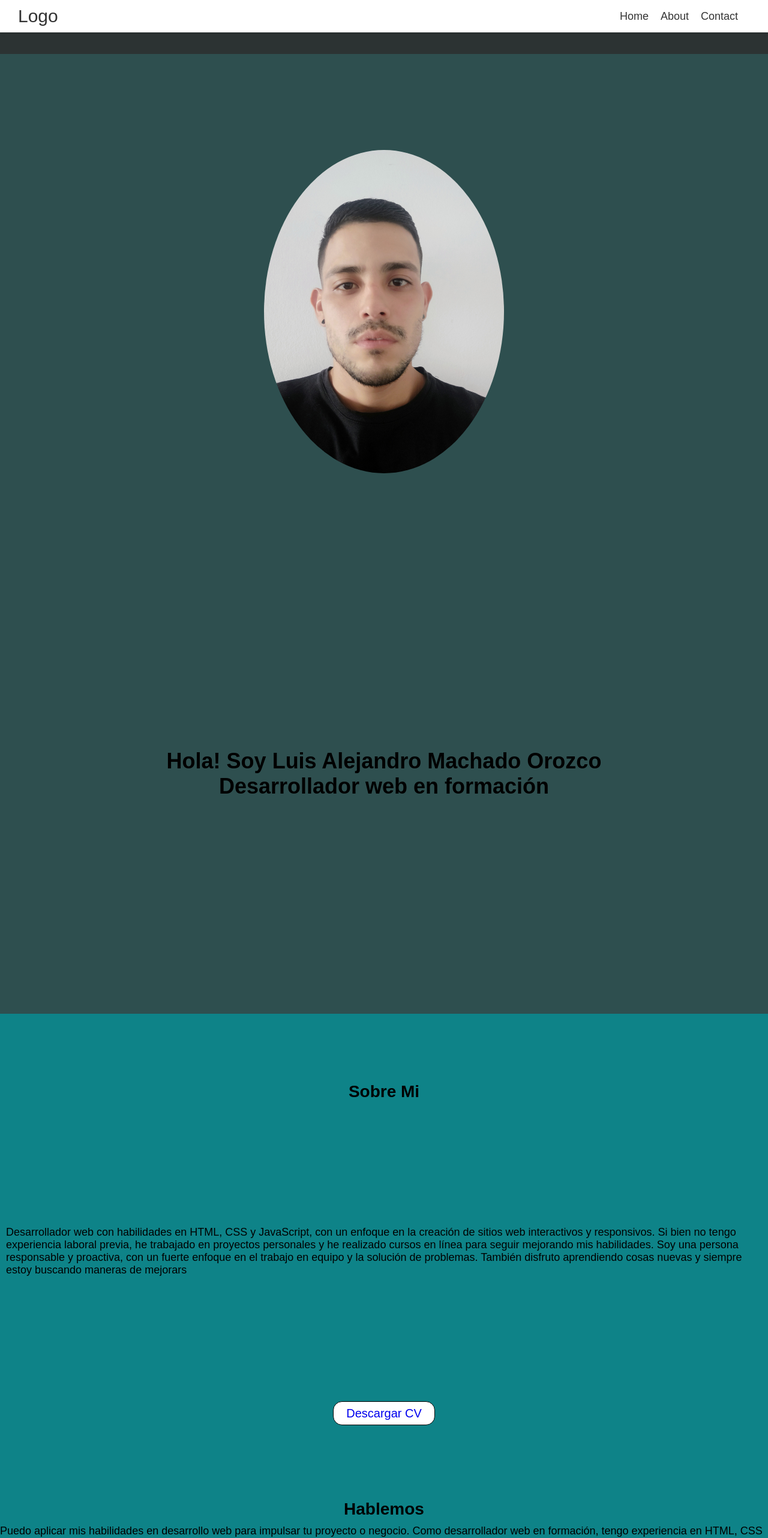
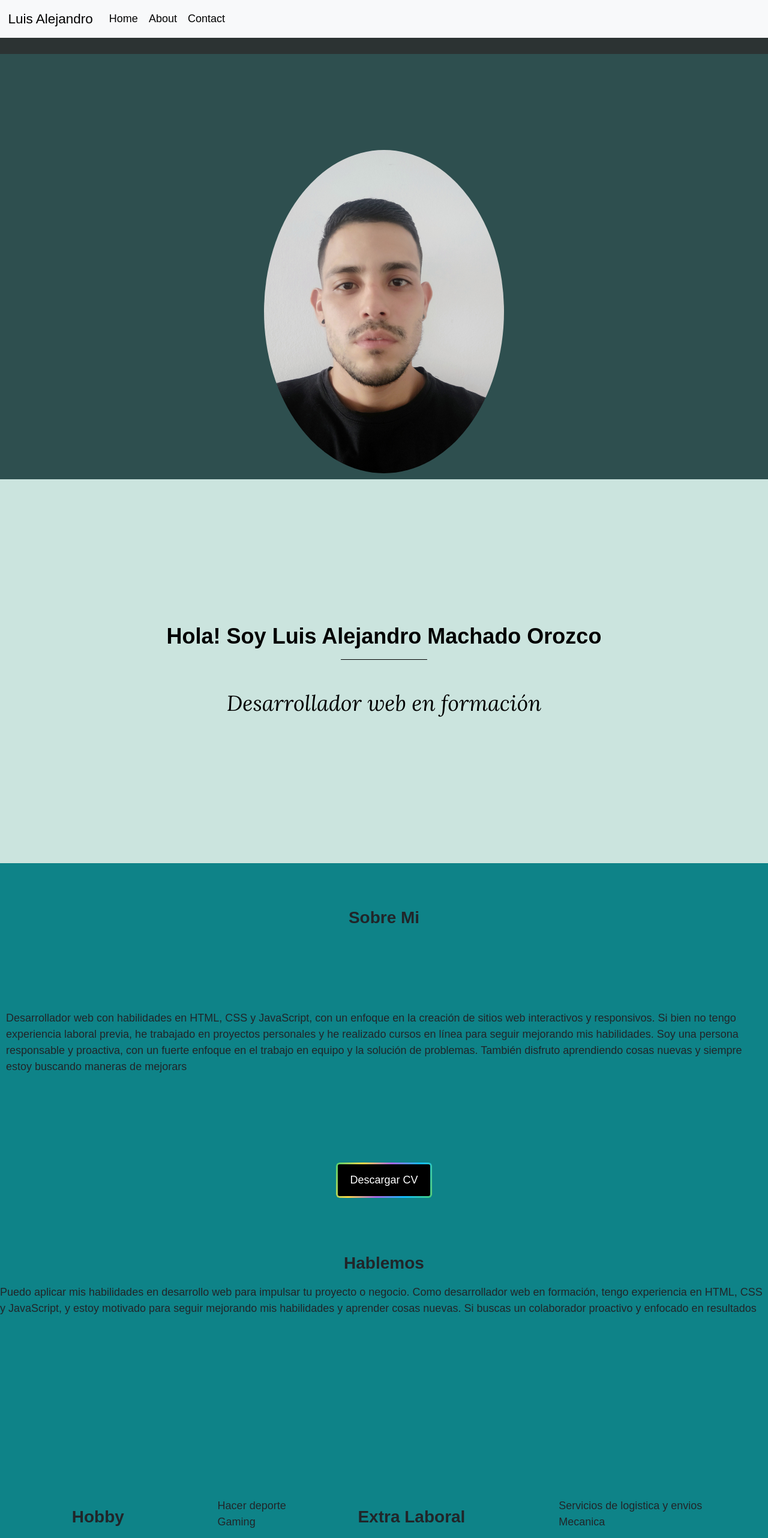
Before and after one commit to Luisalejandro28/Perfil, a plain HTML site: page index.html in a window 1280 px wide. Shown: the top 2564 px of the page at 60% size. Drawn offline with nearby package versions, Linux system fonts and the light colour scheme.

Commit message:
Version 0.0.1

```diff
--- a/css/main.css
+++ b/css/main.css
@@ -1,276 +1,218 @@
-*{
+* {
   font-family: 'ubuntu', sans-serif;
   box-sizing: border-box;
   margin: 0;
   padding: 0;
   scroll-behavior: smooth;
-    font-size: 18px;
-}
+  font-size: 18px; }
+
+main {
+  background-color: #0E8388; }
+
 /*----HEADER----*/
-header{
-    background-color: #2C3333;
-}
-.miFoto{
+header {
+  background-color: #2C3333; }
+
+.miFoto {
   padding: 10px;
   display: flex;
   flex-direction: row;
   flex-wrap: wrap;
   justify-content: center;
-    align-items: center;
-}
+  align-items: center; }
 
-.fotoMe{
+.fotoMe {
   margin-top: 150px;
   border-radius: 50% 50%;
-    width: 400px;
-}
-.nav-bar{
+  width: 400px; }
+
+.nav-bar {
   display: flex;
   flex-wrap: wrap;
   flex-direction: row;
   justify-content: space-evenly;
-    align-items: center;
-}
+  align-items: center; }
 
 /*----Section----*/
-h3{
-    padding: 10px;
-}
-section{
-    min-height: 100vh;
-}
-#name, #title{
-    font-size: 36px;
-}
-.titulo-name{
+h3 {
+  padding: 10px; }
+
+section {
+  min-height: 80vh; }
+
+#name, #title {
+  font-size: 36px; }
+
+.titulo-name {
   display: flex;
   flex-direction: column;
   justify-content: center;
-    align-items: center;
-}
-.nombre-titulo, .titulo-name{
-    background-color: #2E4F4F;
-}
-#description #extra .titulo-name{
-    line-height: 1.2;
-}
-#about, h3{
-    font-size: 28px;
-}
-a, ul, li{
+  align-items: center; }
+
+.nombre-titulo, .titulo-name {
+  background-color: #2E4F4F; }
+
+#description #extra .titulo-name {
+  line-height: 1.2; }
+
+#about, h3 {
+  font-size: 28px; }
+
+a, ul, li {
   text-decoration: none;
-    list-style: none;
-}
+  list-style: none; }
 
-.talk1, .extra1{
+.talk1 {
   display: flex;
   flex-direction: row;
   flex-wrap: wrap;
-    justify-content: space-around;
-    align-items: center;
-}
-/*
-.titulo-contacto{
-    display: flex;
-    flex-direction: row;
-    justify-content: center;
-    align-items: center;
-}
-#contact{
+  justify-content: space-evenly;
+  align-items: center; }
+
+.extra1 {
   display: flex;
   flex-direction: row;
   flex-wrap: wrap;
-    align-items: center;
-    justify-content: space-around;
-    align-content: center;
-}
-.contact1{
+  justify-content: space-evenly;
+  align-items: center; }
+
+/*BOTON*/
+.button {
+  position: relative;
+  display: inline-block;
+  text-decoration: none;
+  color: #fff;
+  padding: 3px;
+  border-radius: 6px;
+  overflow: hidden; }
+
+.button::before {
+  content: "";
+  position: absolute;
+  top: 0;
+  left: 0;
+  width: 200%;
+  height: 100%;
+  background: linear-gradient(115deg, #4fcf70, #fad648, #a767e5, #12bcfe, #44ce7b);
+  background-size: 50% 100%;
+  border-radius: inherit; }
+
+.button:hover::before {
+  animation: animate_border .75s
+ linear infinite; }
+
+.button span {
+  position: relative;
+  z-index: 2;
+  display: block;
+  background-color: #000;
+  padding: 13px 20px;
+  border-radius: 3px; }
+
+/*Titulos Secundarios*/
+h2, h3 {
+  font-size: 28px;
+  font-weight: bolder; }
+
+/**********CONTACTO**********/
+#contact {
   display: flex;
   flex-direction: row;
-    justify-content: space-around;
-    align-items: center;
-}*/
-/*COLOR FONDO SOBRE MI HASTA CONTACTO*/
-.about, #extra, #talk{
-    background-color: #0E8388;
-}
-.about{
+  justify-content: space-evenly;
+  align-items: center; }
+
+.contact1 {
+  display: flex;
+  flex-direction: column; }
+
+/*COLOR FONDO ABOUT HASTA CONTACT*/
+.about, #extra, #talk {
+  background-color: #0E8388; }
+
+.about {
   display: flex;
   flex-direction: row;
   flex-wrap: wrap;
   justify-content: space-evenly;
   align-items: center;
   padding: 10px;
-    height: 200px;
-}
-.descargar{
-    display: flex;
-    flex-direction: column;
-    justify-content: center;
-    align-items: center;
-    border: solid 1px black;
-    background-color: white;
-    height: 40px;
-    width: 170px;
-    border-radius: 15px;
-    font-size: 20px;
-}
-
+  height: 200px; }
 
 /*----FOOTER----*/
-footer{
+footer {
   display: flex;
   flex-direction: row;
   flex-wrap: wrap;
-    justify-content: space-evenly;
-}
-footer, header{
-    height: 90px;
-}
+  justify-content: space-evenly; }
+
+footer, header {
+  height: 90px; }
+
 /*COLOR DEL FOOTER Y LA SECCION CONTACTO*/
-footer, #contact{
+footer, #contact {
+  background-color: #CBE4DE; }
+
+/*Estilado del nombre y titulo*/
+.nf {
+  color: #000;
+  text-align: center;
   background-color: #CBE4DE;
-}
+  font-family: Raleway, sans-serif;
+  line-height: 1.2;
+  padding-top: 11px 11px; }
 
-/*NAVBAR*/
+.nf-r1 {
+  font-size: 1.5em;
+  font-style: normal;
+  font-weight: 800;
+  line-height: 1.2em;
+  position: relative;
+  display: inline-block;
+  margin-bottom: 2em; }
 
-nav {
-    display: flex;
-    justify-content: space-between;
-    align-items: center;
-    background-color: #fff;
-    padding: 10px 30px;
-    box-shadow: 0 2px 5px rgba(0, 0, 0, 0.1);
-  }
+.nf-r1::after {
+  content: '';
+  position: absolute;
+  height: 1px;
+  width: 20%;
+  bottom: -0.5em;
+  right: 0;
+  left: 0;
+  margin: 0 auto;
+  background-color: #000; }
 
-  .logo a {
-    font-size: 30px;
-    color: #333;
-    text-decoration: none;
-  }
-
-  .menu {
-    display: flex;
-    justify-content: center;
-    align-items: center;
-  }
-
-  .menu li {
-    list-style: none;
-    margin-right: 20px;
-  }
-
-  .menu li a {
-    font-size: 18px;
-    color: #333;
-    text-decoration: none;
-  }
-
-  .burger {
-    display: none;
-  }
-
-  .line {
-    width: 30px;
-    height: 3px;
-    background-color: #333;
-    margin: 5px;
-  }
-
-  @media screen and (max-width: 768px) {
-    .menu {
-      display: none;
-    }
-
-    .burger {
-      display: block;
-      cursor: pointer;
-    }
-
-    .line {
-      transition: all 0.3s ease;
-    }
-
-    .nav-active .line:nth-child(1) {
-      transform: rotate(-45deg) translate(-5px, 6px);
-    }
-
-    .nav-active .line:nth-child(2) {
-      opacity: 0;
-    }
-
-    .nav-active .line:nth-child(3) {
-      transform: rotate(45deg) translate(-5px, -6px);
-    }
-
-    .nav-active ~ .menu {
-      display: flex;
-      flex-direction: column;
-      justify-content: center;
-      align-items: center;
-      width: 100%;
-      margin-top: 20px;
-    }
-
-    .nav-active ~ .menu li {
-      opacity: 0;
-    }
-
-    .nav-active ~ .menu li:nth-child(1) {
-      animation: navLinkFade 0.5s ease forwards 0.3s;
-    }
-
-    .nav-active ~ .menu li:nth-child(2) {
-      animation: navLinkFade 0.5s ease forwards 0.4s;
-    }
-
-    .nav-active ~ .menu li:nth-child(3) {
-      animation: navLinkFade 0.5s ease forwards 0.5s;
-    }
-
-    .nav-active ~ .menu li:nth-child(4) {
-      animation: navLinkFade 0.5s ease forwards 0.6s;
-    }
-
-    @keyframes navLinkFade {
-      from {
-        opacity: 0;
-        transform: translateX(-50px);
-      }
-      to {
-        opacity: 1;
-        transform: translateX(0);
-      }
-    }
-  }
+.nf-r2 {
+  font-family: Lora, serif;
+  font-size: 8em;
+  line-height: 1em;
+  font-weight: 300;
+  font-style: italic; }
 
 /*-------------------RESPOSIVE--------------------*/
-
 @media (min-width: 320px) and (max-width: 1240px) {
-    /**{
-        flex-wrap: wrap;
-    }*/
-    .fotoMe{
+  * {
+    flex-wrap: wrap; }
+  .fotoMe {
     margin-top: 100px;
     width: 250px;
     display: flex;
     flex-wrap: wrap;
     flex-direction: column;
     justify-content: center;
-        align-items: center;
-    }
-    .icon{
-        width: 30px;
-    }
-    /*
-    .contact1{
+    align-items: center; }
+  .icon {
+    width: 30px; }
+  h4 {
+    font-size: 18px;
+    padding: 10px; }
+  .talk1 {
     display: flex;
     flex-direction: row;
-        justify-content: center;
+    flex-wrap: wrap;
+    justify-content: space-evenly;
     align-items: center;
-    }*/
-    h4{
-        font-size: 18px;
-        padding: 10px;
-    }
-}
+    margin-top: 120px; } }
+
+@keyframes animate_border {
+  to {
+    transform: translateX(-50%); } }
--- a/index.html
+++ b/index.html
@@ -6,63 +6,73 @@
     <meta name="viewport" content="width=device-width, initial-scale=1.0">
     <title>Luis Alejandro Machado Orozco</title>
     <!--Style-->
+    <link rel="stylesheet" href="https://cdn.jsdelivr.net/npm/bootstrap@5.3.0-alpha3/dist/css/bootstrap.min.css">
     <link rel="stylesheet" href="./css/main.css">
     <!--Font Style-->
+    <link href='https://fonts.googleapis.com/css?family=Raleway:800' rel='stylesheet' type='text/css'>
+    <link href='https://fonts.googleapis.com/css?family=Lora:400italic' rel='stylesheet' type='text/css'>
+
+    <!--link-->
+    <link rel="stylesheet" href="https://unpkg.com/boxicons@latest/css/boxicons.min.css">
 </head>
 <body>
     <main>
         <header>
-            <!--NAVBAR NUEVA-->
-            <nav>
-                <div class="logo">
-                    <a href="#">Logo</a>
+            <!--NAVBAR-->
+            <nav class="navbar navbar-expand-lg bg-body-tertiary">
+                <div class="container-fluid">
+                  <a class="navbar-brand" href="#">Luis Alejandro</a>
+                  <button class="navbar-toggler" type="button" data-bs-toggle="collapse" data-bs-target="#navbarNav" aria-controls="navbarNav" aria-expanded="false" aria-label="Toggle navigation">
+                    <span class="navbar-toggler-icon"></span>
+                  </button>
+                  <div class="collapse navbar-collapse" id="navbarNav">
+                    <ul class="navbar-nav">
+                      <li class="nav-item">
+                        <a class="nav-link active" aria-current="page" href="#">Home</a>
+                      </li>
+                      <li class="nav-item">
+                        <a class="nav-link active" href="#about">About</a>
+                      </li>
+                      <li class="nav-item">
+                        <a class="nav-link active" href="#contact">Contact</a>
+                      </li>
+                    </ul>
+                  </div>
                 </div>
-                <ul class="menu">
-                    <li><a href="#home">Home</a></li>
-                    <li><a href="#about">About</a></li>
-                    <li><a href="#contact">Contact</a></li>
-                </ul>
-                <div class="burger">
-                    <div class="line"></div>
-                    <div class="line"></div>
-                    <div class="line"></div>
-                </div>
-            </nav>
-            <!--hasta aqui-->
-            <!--<nav>
-                <ul class="nav-bar">
-                    <a href=""><li>Home</li></a>
-                    <a href="#about"><li>Sobre mi</li></a>
-                    <a href="#contact"><li>Contacto</li></a>
-                </ul>
-            </nav>
-            -->
+              </nav>
         </header>
         <!--FOTO y TITULO-->
         <section class="nombre-titulo">
             <picture class="miFoto">
                 <img class="fotoMe" src="./img/FotoMe.jpg" alt="foto">
             </picture>
-
         </section>
-        <section class="titulo-name">
-            <h1 id="name"></h1>
-            <h2 id="title"></h2>
+        <section class="titulo-name nf">
+            <h1 id="name" class="nf-r1"></h1>
+            <h2 id="title" class="nf-r2"></h2>
         </section>
         <!--Descripcion-->
         <section class="about">
             <h2 id="about"></h2>
             <p id="description"></p>
-            <a class="descargar" href="https://github.com/Luisalejandro28">Descargar CV</a>
+            <div class="boton">
+                <a href="#" class="button">
+                    <span>Descargar CV</span>
+                </a>
+            </div>
         </section>
         <!--Hablemos-->
         <article id="talk" class="talk1">
-            <h3>Hablemos</h3>
-            <p>Hablemos sobre cómo puedo aplicar mis habilidades en desarrollo web para impulsar tu proyecto o negocio. Como desarrollador web en formación, tengo experiencia en HTML, CSS y JavaScript, y estoy motivado para seguir mejorando mis habilidades y aprender cosas nuevas. Si buscas un colaborador proactivo y enfocado en resultados</p>
+            <div>
+                <div>
+                    <h3 class="nf-r2">Hablemos</h3>
+                    <p>Hablemos sobre cómo puedo aplicar mis habilidades en desarrollo web para impulsar tu proyecto o negocio. Como desarrollador web en formación, tengo experiencia en HTML, CSS y JavaScript, y estoy motivado para seguir mejorando mis habilidades y aprender cosas nuevas. Si buscas un colaborador proactivo y enfocado en resultados</p>
+                </div>
+            </div>
         </article>
         <!--Extras-->
         <section id="extra" class="extra1">
-            <h3>Extra laboral y Hobby</h3>
+            <h3 class="nf-r2">Extra laboral y Hobby</h3>
             <ul>
                 <li>Gamer</li>
                 <li>Servicios de logistica y envios</li>
@@ -89,6 +99,6 @@
 
     </main>
     <script src="./javascript/index.js"></script>
+    <script src="https://cdn.jsdelivr.net/npm/bootstrap@5.3.0-alpha3/dist/js/bootstrap.bundle.min.js"></script>
 </body>
-
 </html>
--- a/javascript/index.js
+++ b/javascript/index.js
@@ -1,17 +1,15 @@
 let name =  document.getElementById("name");
 let title = document.getElementById("title");
-let description = document.getElementById("description")
-let about = document.getElementById("about")
-let extra = document.getElementById("extra")
-let talk = document.getElementById("talk")
+let description = document.getElementById("description");
+let about = document.getElementById("about");
+let extra = document.getElementById("extra");
+let talk = document.getElementById("talk");
 
 name.innerHTML = "Hola! Soy Luis Alejandro Machado Orozco";
 title.innerHTML = "Desarrollador web en formación";
-about.innerHTML = "Sobre Mi"
+about.innerHTML = "Sobre Mi";
 description.innerHTML = "Desarrollador web con habilidades en HTML, CSS y JavaScript, con un enfoque en la creación de sitios web interactivos y responsivos. Si bien no tengo experiencia laboral previa, he trabajado en proyectos personales y he realizado cursos en línea para seguir mejorando mis habilidades. Soy una persona responsable y proactiva, con un fuerte enfoque en el trabajo en equipo y la solución de problemas. También disfruto aprendiendo cosas nuevas y siempre estoy buscando maneras de mejorars";
 
-extra.innerHTML = "<h3>Hobby</h3><ul><li>Hacer deporte</li><li>Gaming</li><li></li></ul><h3>Extra Laboral</h3><ul><li>Servicios de logistica y envios</li><li>Mecanica</li></ul>"
+extra.innerHTML = "<h3>Hobby</h3><ul><li>Hacer deporte</li><li>Gaming</li><li></li></ul><h3>Extra Laboral</h3><ul><li>Servicios de logistica y envios</li><li>Mecanica</li></ul>";
 
-talk.innerHTML = "<h3>Hablemos</h3><p>Puedo aplicar mis habilidades en desarrollo web para impulsar tu proyecto o negocio. Como desarrollador web en formación, tengo experiencia en HTML, CSS y JavaScript, y estoy motivado para seguir mejorando mis habilidades y aprender cosas nuevas. Si buscas un colaborador proactivo y enfocado en resultados</p>"
-
-const burger = document.querySelector('.burger')
+talk.innerHTML = "<h3>Hablemos</h3><p>Puedo aplicar mis habilidades en desarrollo web para impulsar tu proyecto o negocio. Como desarrollador web en formación, tengo experiencia en HTML, CSS y JavaScript, y estoy motivado para seguir mejorando mis habilidades y aprender cosas nuevas. Si buscas un colaborador proactivo y enfocado en resultados</p>";
```
Lines whose indentation alone changed are shown as unchanged.
